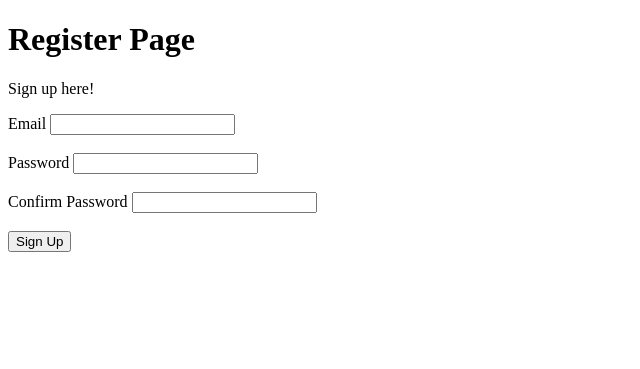
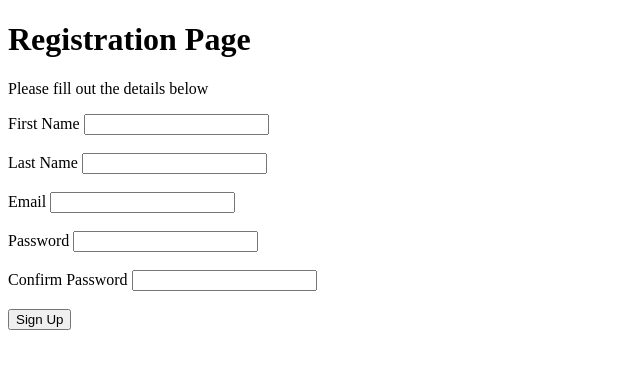
Before and after one commit to paullagah/Flask, a Flask app: page /register in a window 1280 px wide. Shown: the part 26-395 px from the top of the page, without its empty margins (0-640 px from the left). Run offline with Flask 2, Linux system fonts and the light colour scheme; parts of the project's set-up code (start-up, migrations or seed data) failed here and were passed over.

Commit message:
Registration page populated database with User's first & last name

```diff
--- a/app.py
+++ b/app.py
@@ -50,11 +50,13 @@ def load_user(id):
 
 class Users(db.Model, UserMixin):
     id = db.Column(db.Integer, primary_key=True)
+    firstname = db.Column(db.String(30), nullable=False)
+    lastname = db.Column(db.String(30), nullable=False)
     email = db.Column(db.String(300), nullable=False, unique=True)
     password = db.Column(db.String(500), nullable=False)
 
     def __repr__(self):
-        return ''.join(['UserID: ', str(self.id), '\r\n', 'Email: ', self.email])
+        return ''.join(['UserID: ', str(self.id), '\r\n', 'Email: ', self.email, 'Name: ', self.firstname, ' ', self.lastname])
 
 
 @app.route('/')
@@ -92,11 +94,11 @@ def register():
     if form.validate_on_submit():
         hash_pw = bcrypt.generate_password_hash(form.password.data)
 
-        user = Users(email=form.email.data, password=hash_pw)
+        user = Users(email=form.email.data, password=hash_pw, firstname=form.firstname.data, lastname=form.lastname.data)
         db.session.add(user)
         db.session.commit()
 
-        return redirect(url_for('register'))
+        return redirect(url_for('home'))
     return render_template('register.html', title='Register', form=form)
 
 
--- a/forms.py
+++ b/forms.py
@@ -33,6 +33,20 @@ class GymnastsForm(FlaskForm):
 
 
 class RegistrationForm(FlaskForm):
+    firstname = StringField(
+        'First Name',
+        validators=[
+            DataRequired(),
+            Length(min=1, max=30)
+        ]
+    )
+    lastname = StringField(
+        'Last Name',
+        validators=[
+            DataRequired(),
+            Length(min=1, max=30)
+        ]
+    )
     email = StringField('Email',
                         validators=[
                             DataRequired(),
--- a/templates/register.html
+++ b/templates/register.html
@@ -1,11 +1,33 @@
 {% extends "layout.html" %}
 
 {% block body_content %}
-    <h1>Register Page</h1>
-    <p>Sign up here!</p>
+    <h1>Registration Page</h1>
+    <p>Please fill out the details below</p>
     <div class="form">
         <form method="POST" action="">
             {{ form.hidden_tag() }}
+            <div class="form_group">
+                {{ form.firstname.label }}
+                {{ form.firstname }}
+                {% if form.firstname.errors %}
+                    <div class="error">
+                        {% for error in form.firstname.errors %}
+                            <span>{{ error }}</span>
+                        {% endfor %}
+                    </div>
+                {% endif %}
+            </div><br>
+            <div class="form_group">
+                {{ form.lastname.label }}
+                {{ form.lastname }}
+                {% if form.lastname.errors %}
+                    <div class="error">
+                        {% for error in form.lastname.errors %}
+                            <span>{{ error }}</span>
+                        {% endfor %}
+                    </div>
+                {% endif %}
+            </div><br>
             <div class="form_group">
                 {{ form.email.label }}
                 {{ form.email }}
```
